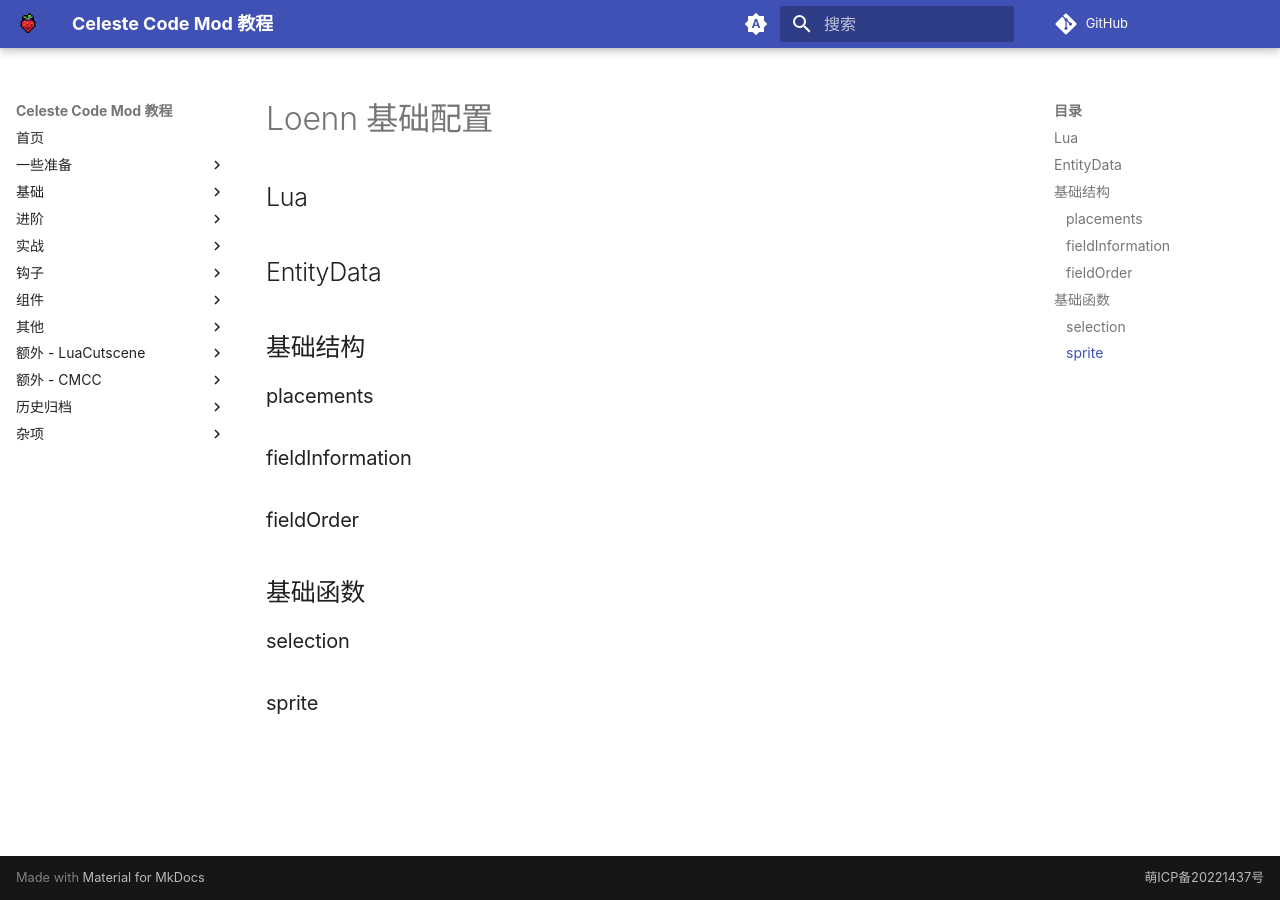
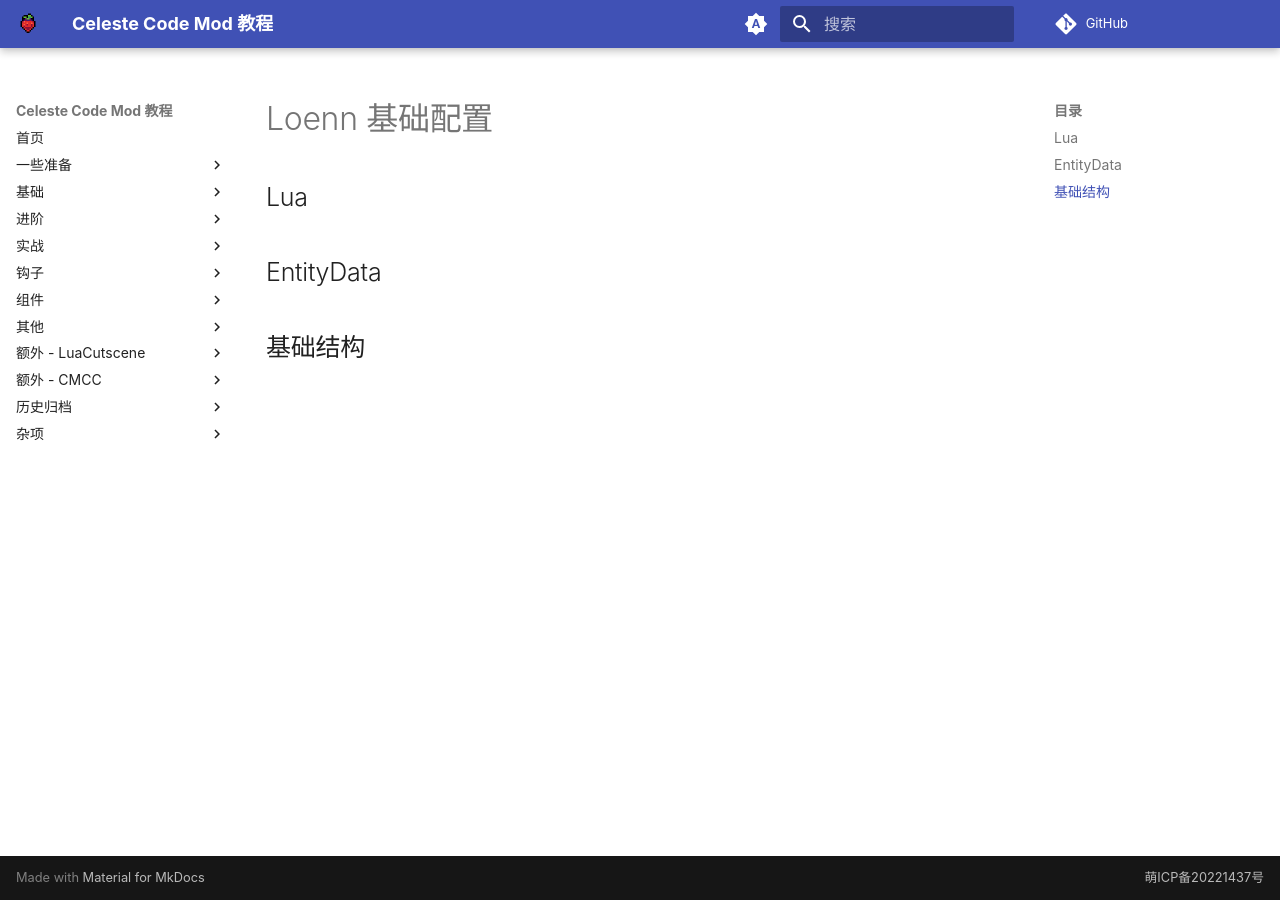
Before and after one commit to Saplonily/CelesteModTutorial, an MkDocs documentation site: the page built from docs/loenn/basic_configurations.md, in a window 1280 px wide. Built offline with MkDocs 1.6.1 and Material for MkDocs 9.7.7, drawn with Linux system fonts in a browser that asks for light colours; comment, search, counter and statistics services are not loaded.

```diff
--- a/docs/loenn/basic_configurations.md
+++ b/docs/loenn/basic_configurations.md
@@ -5,15 +5,3 @@
 ## EntityData
 
 ## 基础结构
-
-### placements
-
-### fieldInformation
-
-### fieldOrder
-
-## 基础函数
-
-### selection
-
-### sprite
--- a/mkdocs.yml
+++ b/mkdocs.yml
@@ -73,10 +73,10 @@
  # - Loenn:
  #     - Loenn 目录结构: "loenn/folder_structure.md"
  #     - Loenn 基础配置: "loenn/basic_configurations.md"
- #     - Loenn 节点: "loenn/nodes.md"
  #     - Loenn 绘制: "loenn/rendering.md"
  #     - Entity 结构: "loenn/entity_structs.md"
  #     - Trigger 结构: "loenn/trigger_structs.md"
+ #     - Loenn 节点: "loenn/nodes.md"
  #     - Effect 结构: "loenn/effect_structs.md"
   - 实战:
       - 简单自定义实体: "coding_challenges/simple_entity.md"
```
Also changed, not shown: 1 other file.
